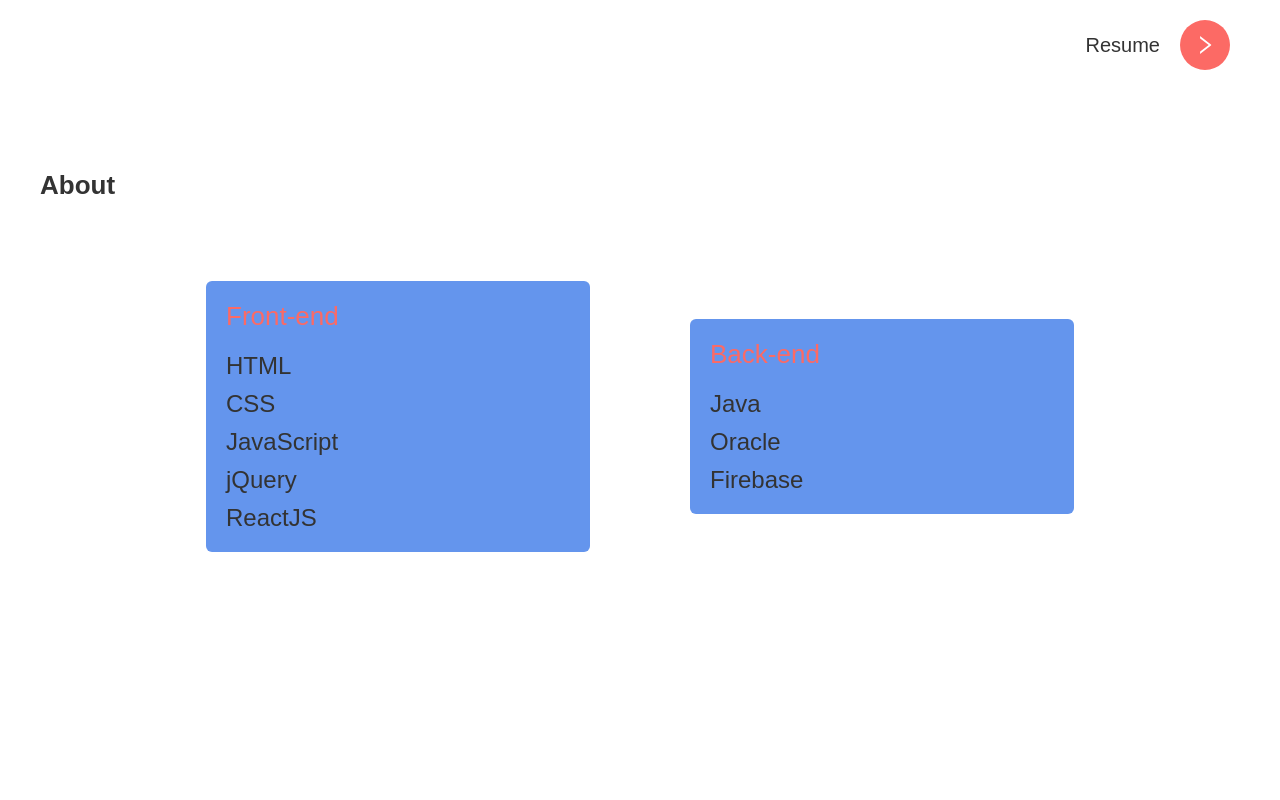
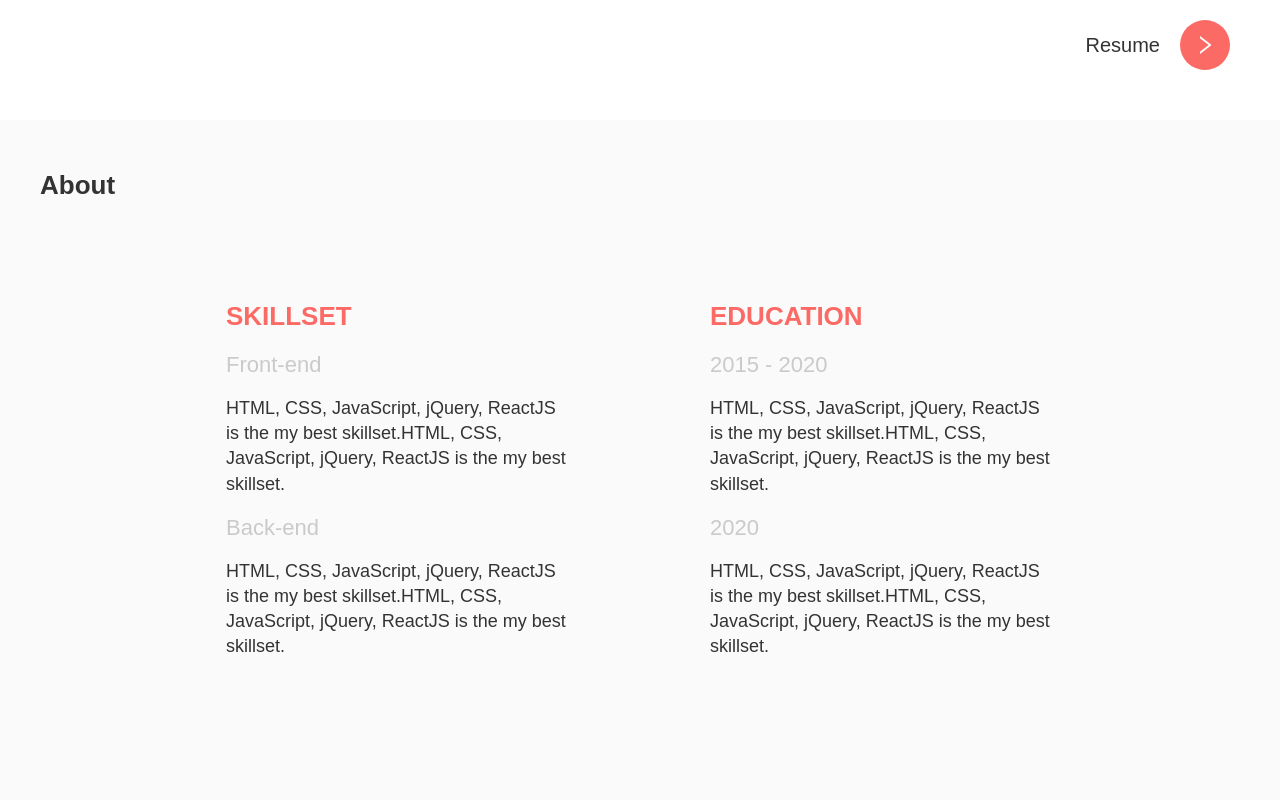
Before and after one commit to haileychoi15/portfolio, a React (Create React App) app: page / in a window 1280 px wide. Shown: the part 680-1480 px from the top of the page. Built offline with nearby package versions, Linux system fonts and the light colour scheme; a web font is replaced by a local one.

Commit message:
About styling

```diff
--- a/src/components/About.js
+++ b/src/components/About.js
@@ -1,9 +1,10 @@
 import React from 'react';
-import { IoIosCheckmarkCircleOutline, IoIosCheckmarkCircle } from "react-icons/io";
 import styled from 'styled-components';
 import Category from './Category';
+import Item from './Item';
 
 const Container = styled.div`
+  background-color: #fafafa;
   @media screen and (min-width: 768px) {
     height: 800px;
   }
@@ -23,87 +24,39 @@ const AboutBlock = styled.div`
   }
 `;
 
-const ItemBlock = styled.div`
-  border-radius: 6px;
-  color: #333;
-  width: 100%;
-  background-color: cornflowerblue;
-  & + & {
-    margin-top: 30px;
-    margin-left: 0;
-  }
-  @media screen and (min-width: 768px) {
-    min-width: 300px;
-    width: 30%;
-    & + & {
-    margin-top: 0;
-    margin-left: 100px;
-    }
-  }
-`;
-
-const ItemTitle = styled.strong`
-  display: block;
-  margin: 20px;
-  font-size: 26px;
-  font-weight: 500;
-  color: rgb(252, 106, 101);
-`;
-
-const Ul = styled.ul`
-  margin: 20px ;
-`;
-
-const Li = styled.li`
-  display: flex;
-  align-items: center;
-  font-size: 24px;
-  font-weiht: 500;
-  & + & {
-    margin-top: 10px;
-  }
-  & .check-icon {
-    margin-right: 10px;
-    font-size: 20px;
-    color: #fff;
-  }
-`;
-
-const Text = styled.span`
-  min-width: 100px;
-`;
-
 function About() {
 
-    const SkillsObject = {
-        frontend: ['HTML', 'CSS', 'JavaScript', 'jQuery', 'ReactJS'],
-        backend: ['Java', 'Oracle', 'Firebase']
+    const data = {
+        0: {
+            subject: 'SKILLSET',
+            first: {
+                title: 'Front-end',
+                description: 'HTML, CSS, JavaScript, jQuery, ReactJS is the my best skillset.HTML, CSS, JavaScript, jQuery, ReactJS is the my best skillset.'
+            },
+            second: {
+                title: 'Back-end',
+                description: 'HTML, CSS, JavaScript, jQuery, ReactJS is the my best skillset.HTML, CSS, JavaScript, jQuery, ReactJS is the my best skillset.'
+            }
+        },
+        1: {
+            subject: 'EDUCATION',
+            first: {
+                title: '2015 - 2020',
+                description: 'HTML, CSS, JavaScript, jQuery, ReactJS is the my best skillset.HTML, CSS, JavaScript, jQuery, ReactJS is the my best skillset.'
+            },
+            second: {
+                title: '2020',
+                description: 'HTML, CSS, JavaScript, jQuery, ReactJS is the my best skillset.HTML, CSS, JavaScript, jQuery, ReactJS is the my best skillset.'
+            }
+        }
     }
 
     return (
         <Container id="about">
             <Category name="About" color="white"></Category>
             <AboutBlock>
-                <ItemBlock>
-                    <ItemTitle>Front-end</ItemTitle>
-                    <Ul>
-                        {SkillsObject.frontend.map(skill =>
-                            <Li>
-                                <Text>{skill}</Text>
-                            </Li>
-                        )}
-                    </Ul>
-                </ItemBlock>
-                <ItemBlock>
-                    <ItemTitle>Back-end</ItemTitle>
-                    <Ul>
-                        {SkillsObject.backend.map(skill =>
-                            <Li>
-                                <Text>{skill}</Text>
-                            </Li>
-                        )}
-                    </Ul>
-                </ItemBlock>
+                <Item data={data[0]} />
+                <Item data={data[1]} />
             </AboutBlock>
         </Container>
     );
--- a/src/components/Home.js
+++ b/src/components/Home.js
@@ -38,7 +38,6 @@ const Job = styled.div`
   font-size: 28px;
   font-weight: 500;
   color: rgb(252, 106, 101);
-  opacity: 0.8;
   @media screen and (min-width: 768px) {
     font-size: 30px;
   }
--- /dev/null
+++ b/src/components/Item.js
@@ -0,0 +1,59 @@
+import React from 'react';
+import styled from "styled-components";
+
+const ItemBlock = styled.div`
+  border-radius: 6px;
+  width: 100%;
+  padding: 20px;
+  color: #333;
+  & + & {
+    margin-top: 30px;
+    margin-left: 0;
+  }
+  @media screen and (min-width: 768px) {
+    min-width: 300px;
+    width: 30%;
+    & + & {
+    margin-top: 0;
+    margin-left: 100px;
+    }
+  }
+`;
+
+const ItemTitle = styled.strong`
+  display: block;
+  margin-bottom: 20px;
+  font-size: 26px;
+  font-weight: 600;
+  color: rgb(252, 106, 101);
+`;
+
+const ItemSubTitle = styled.div`
+  font-size: 22px;
+  font-weight: 400;
+  color: #cacaca;
+`;
+
+const ItemDescription = styled.p`
+  font-size: 18px;
+  font-weight: 300;
+  line-height: 1.4em;
+  color: #333;
+`;
+
+function Item( { data } ) {
+
+    const { subject, first, second } = data;
+
+    return (
+        <ItemBlock>
+            <ItemTitle>{subject}</ItemTitle>
+            <ItemSubTitle>{first.title}</ItemSubTitle>
+            <ItemDescription>{first.description}</ItemDescription>
+            <ItemSubTitle>{second.title}</ItemSubTitle>
+            <ItemDescription>{second.description}</ItemDescription>
+        </ItemBlock>
+    );
+}
+
+export default Item;
--- a/src/components/Project.js
+++ b/src/components/Project.js
@@ -9,6 +9,7 @@ const ProjectBlock = styled.div`
   margin-bottom: 50px;
   background-color: #fff;
   transition: all 250ms ease-in-out;
+  overflow: hidden;
   &:hover {
     transform: translateY(-5px);
     box-shadow: 0 13px 27px -5px rgba(50, 50, 93, 0.3);
@@ -24,7 +25,7 @@ const ProjectBlock = styled.div`
 const ProjectImage = styled.div`
   width: 100%;
   height: 65%;
-  background-color: #e7f5ff;
+  background-color: rgb(252, 106, 101);
 `;
 
 const ProjectDescription = styled.div`
```
